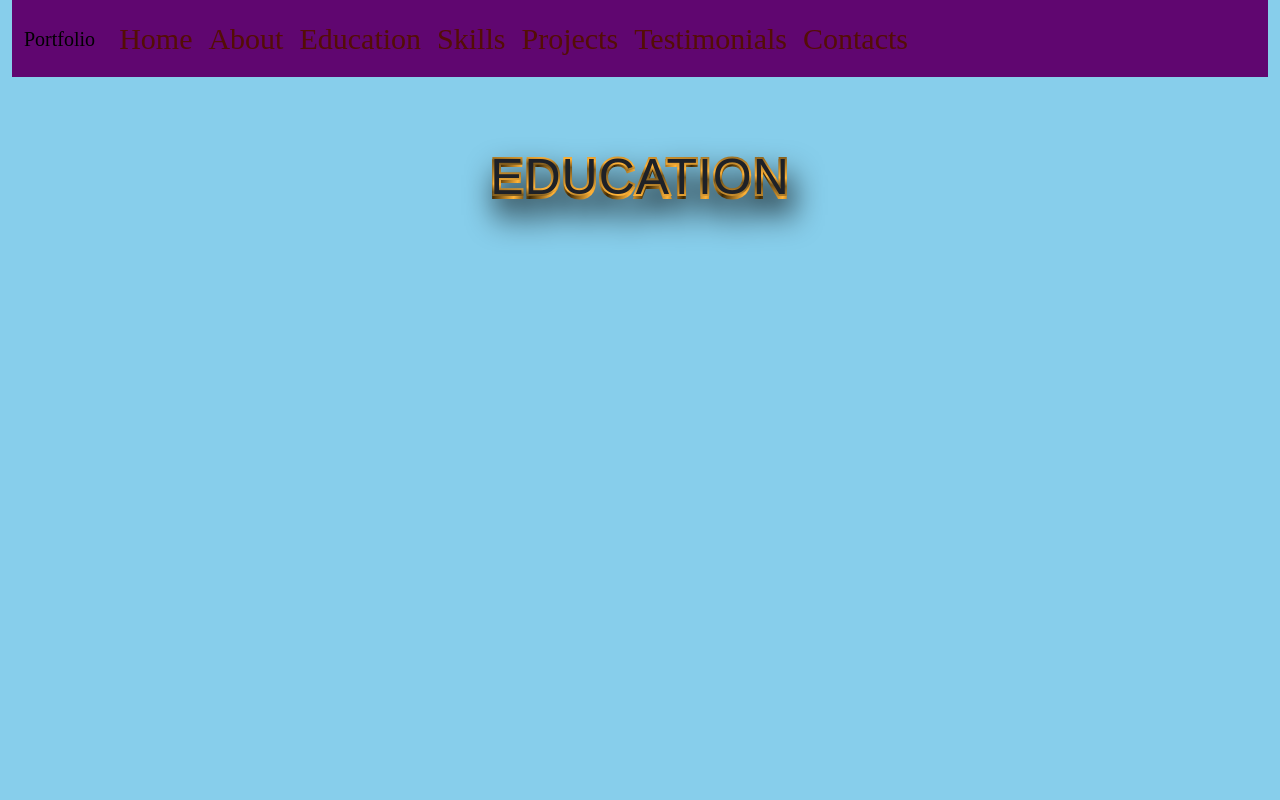
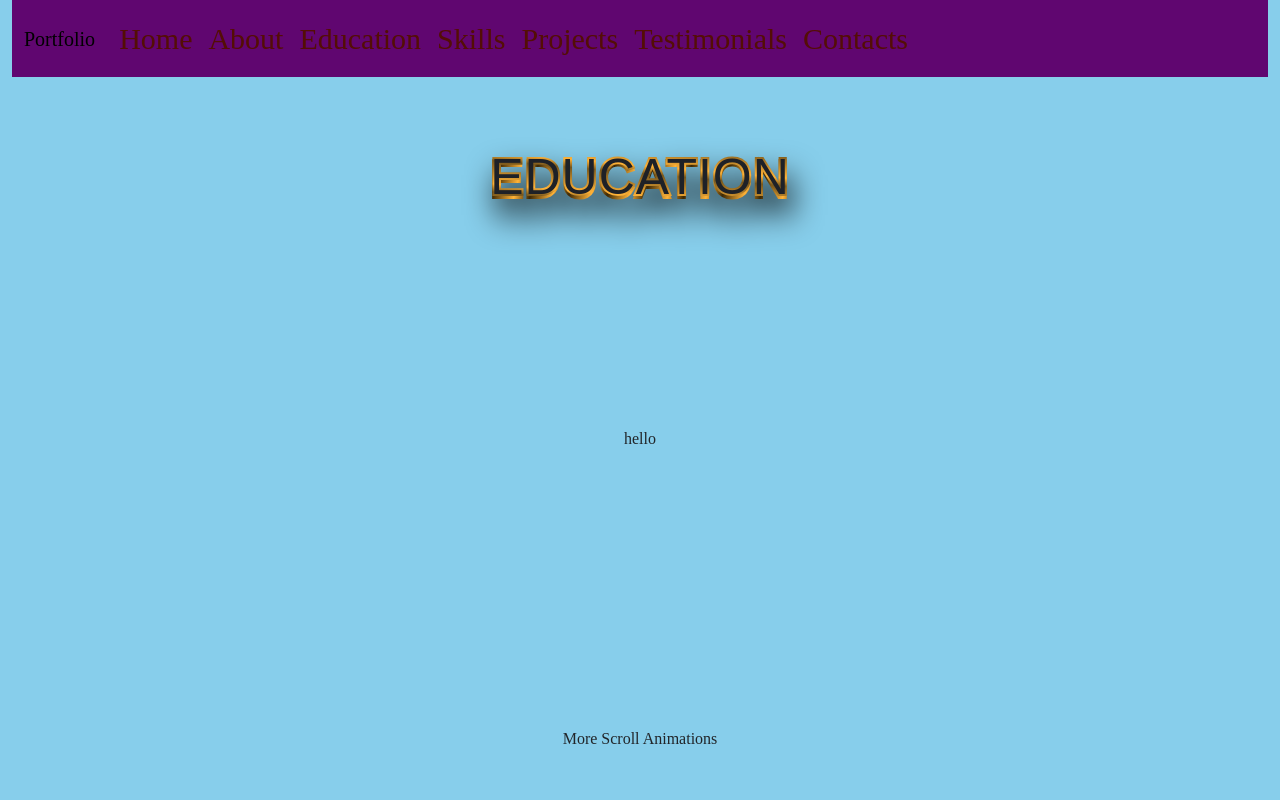
Before and after one commit to akhiramalu/portfolio-, a React (Create React App) app: page /education in a window 1280 px wide. Shown: the top 800 px of the page. Built offline with nearby package versions, Linux system fonts and the light colour scheme.

Commit message:
changed education hover

```diff
--- a/src/components/Education.jsx
+++ b/src/components/Education.jsx
@@ -11,13 +11,16 @@ const Education = () => {
 </div>
 
 
+<div class="ele">
 
-    </div>
+    <div class="box">hello</div>
+    <div class="box">More Scroll Animations</div>
+    <div class="box">Keep Scrolling!</div>
+  </div>
 
 
   </div>
-
-
+ </div>
   )
 }
 
--- a/src/components/Skills.jsx
+++ b/src/components/Skills.jsx
@@ -70,21 +70,21 @@ const Skills = () => {
         <div class="shrink">
       <div class="img1">
         <h1>Frond end</h1>
-      <img src={img3} width="160"/>
-      <img src={img4} width="160"/>
-      <img src={img5} width="160"/>
+      <img src={img3}  class="rounded-circle" width="160"/>
+      <img src={img4} class="rounded-circle" width="160"/>
+      <img src={img5} class="rounded-circle" width="160"/>
       </div>
       <div class="img1">
-      <img src={img6} width="160"/>
+      <img src={img6}  class="rounded-circle" width="160"/>
 
-      <img src={img7}  class="img3"width="160"/>
+      <img src={img7}   class="rounded-circle img3" width="160"/>
 
       </div>
 
       <div class="img">
         <h1>Back end</h1>
-      <img src={img8} width="160"/>
-      <img src={img9}  class="img3"width="160"/>
+      <img src={img8}   class="rounded-circle" width="160"/>
+      <img src={img9}  class="rounded-circle img3"width="160"/>
 
       </div>
 
--- a/src/components/style.css
+++ b/src/components/style.css
@@ -218,3 +218,56 @@ div.fg{
   transform: scale(1);
 }
 /* <....///card....///> */
+ /* Basic layout styles */
+ body, html {
+  margin: 0;
+  padding: 0;
+  height: 100%;
+}
+
+.ele {
+  height: 2000px;
+  padding: 50px;
+  text-align: center;
+}
+
+h1 {
+  font-size: 2em;
+  margin-bottom: 30px;
+}
+
+.box{
+  margin: 100px auto;
+  width: 200px;
+  height: 200px;
+  background-color: transparent;
+  opacity: 0;
+  transform: translateY(100px);
+  animation: fadeInUp 1s forwards;
+  animation-delay: 1s;
+}
+
+/* Scroll-based animation */
+@keyframes fadeInUp {
+  0% {
+    opacity: 0;
+    transform: translatex(100px);
+  }
+  100% {
+    opacity: 1;
+    transform: translatex(0);
+  }
+}
+
+/* Trigger animation when scrolled into view */
+.box:nth-child(1) {
+  animation-delay: 0.5s;
+}
+
+.box:nth-child(2) {
+  animation-delay: 1s;
+}
+
+.box:nth-child(3) {
+  animation-delay: 1.5s;
+}
```
